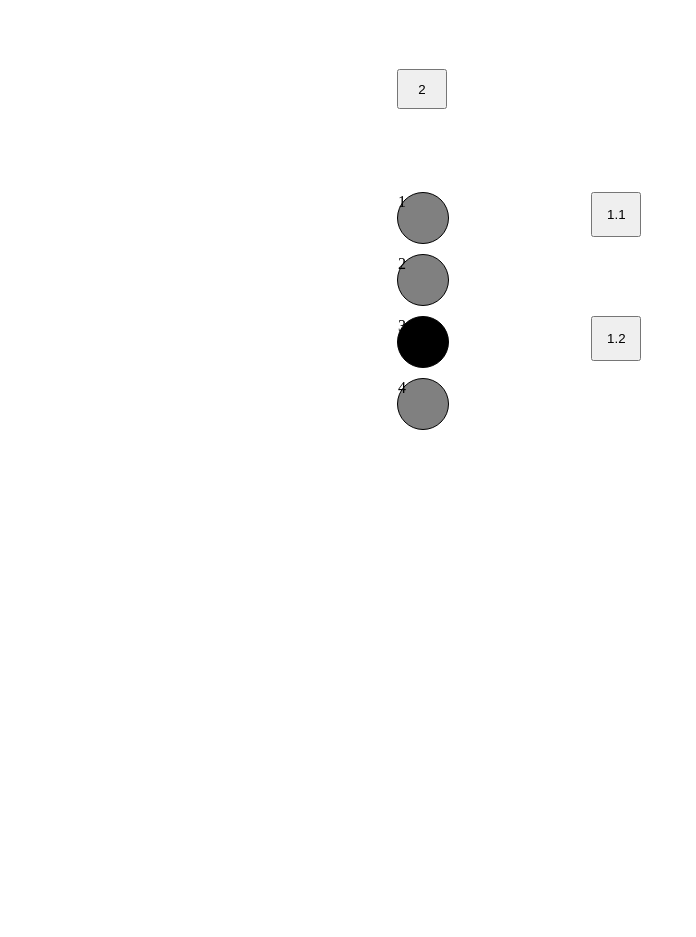
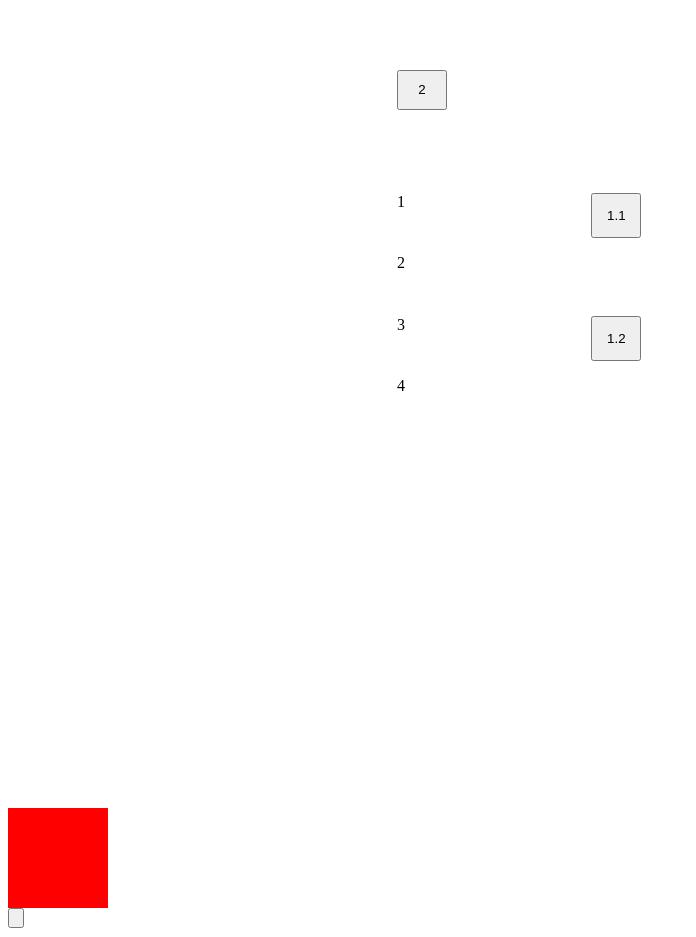
Before and after one commit to muratcan-yuksel/Whack-a-mole, a website: page index.html in a window 1280 px wide. Both pictures are taken after a click on the button "1.2". Shown: the whole page, without its empty margins (0-696 px from the left). Before the commit the page ends 816 px from the top, so only its background shows below. Drawn offline with Linux system fonts and the light colour scheme.

Commit message:
spamming changes

```diff
--- a/app.js
+++ b/app.js
@@ -1,12 +1,13 @@
 // get the squares and style them
-const squares = document.querySelectorAll('.squares');
-squares.forEach((item) => {
-  item.style.width = '50px';
-  item.style.height = '50px';
-  item.style.border = '1px solid black';
-  item.style.background = 'grey';
-  item.style.borderRadius = '50%';
-});
+// const squares = document.querySelectorAll('.squares');
+// squares.forEach((item) => {
+//   item.style.width = '50px';
+//   item.style.height = '50px';
+//   item.style.border = '1px solid black';
+//   item.style.background = 'grey';
+//   item.style.borderRadius = '50%';
+// });
+
 // get the squares
 const square1 = document.getElementById('square1');
 const square2 = document.getElementById('square2');
@@ -56,10 +57,17 @@ button11.addEventListener('click', btn11);
 
 function btn12() {
   if (square3.style.background == 'grey') {
-    square3.style.background = 'black';
+    // square3.style.background = 'black';
+    square3.setAttribute('class', 'active');
   } else if (square3.style.background == 'black') {
     alert('miss');
     // animation
   }
 }
 button12.addEventListener('click', btn12);
+
+const one = document.getElementById('one1');
+const di = document.getElementById('one');
+one.addEventListener('click', function () {
+  di.setAttribute('class', 'active');
+});
--- a/index.html
+++ b/index.html
@@ -1,7 +1,7 @@
 <!DOCTYPE html>
 <head>
     <meta charset="UTF-8">
-    <title>Whack a mole</title>
+    <title>Push it</title>
     <link rel="stylesheet" href="style.css">
 </head>
 <body>
@@ -18,7 +18,13 @@
             <button id="button-1-2" class="buttons">1.2</button>
 
     </div>
+    <div id="one">
 
+    </div>
+
+    <button id="one1">
+
+    </button>
 
     <script src="app.js"></script>
 </body>
--- a/style.css
+++ b/style.css
@@ -25,7 +25,7 @@
     grid-column: 5;
     grid-row:6;
     margin-bottom:10px;
-
+    transition:  2s;
 }
 #square4{
     grid-column: 5;
@@ -52,3 +52,24 @@
     grid-column: 7;
     grid-row:6;
 }
+
+
+/* .active{
+    background:blue;
+    color:blue;
+    border:5px solid red;
+} */
+
+#one{
+    width: 100px;
+  height: 100px;
+  background: red;
+  transition:  2s;
+}
+#one.active{
+
+  background-color:yellow;
+}
+#one1{
+  height:20px;
+}
```
